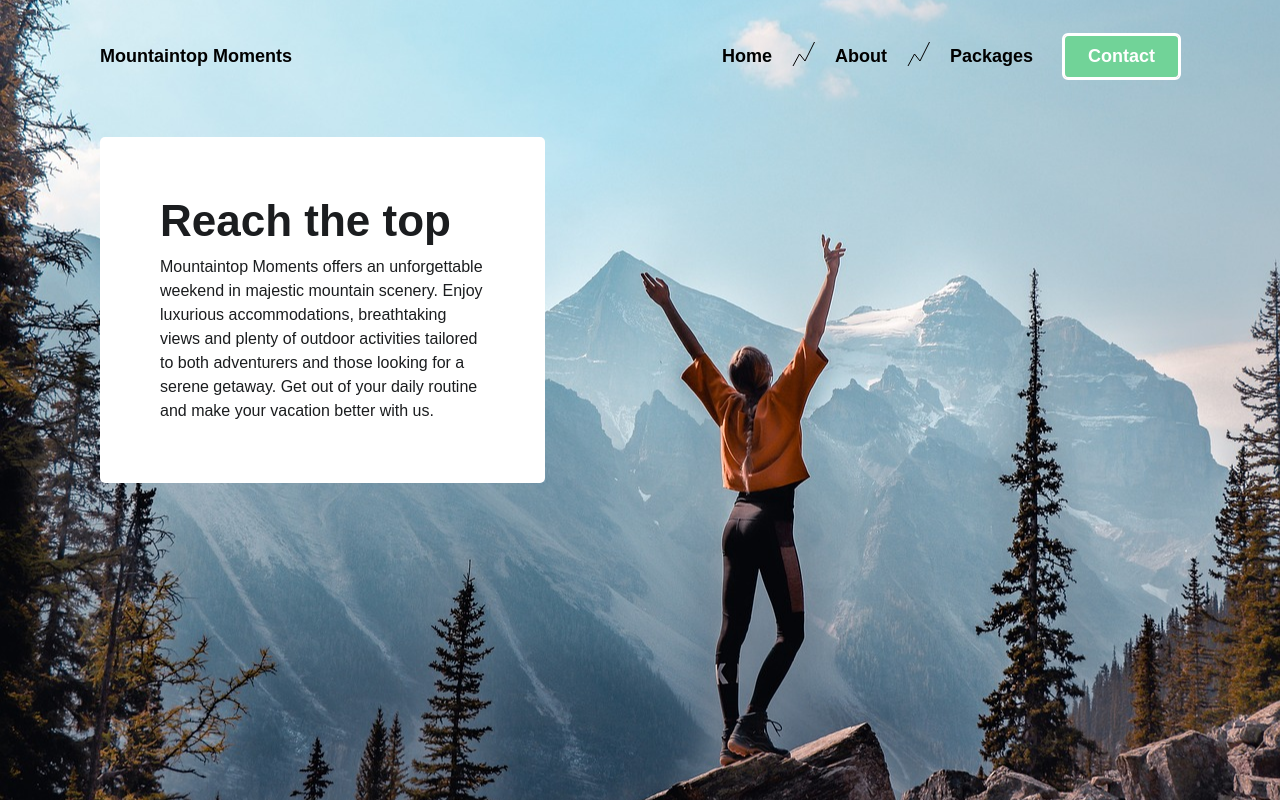
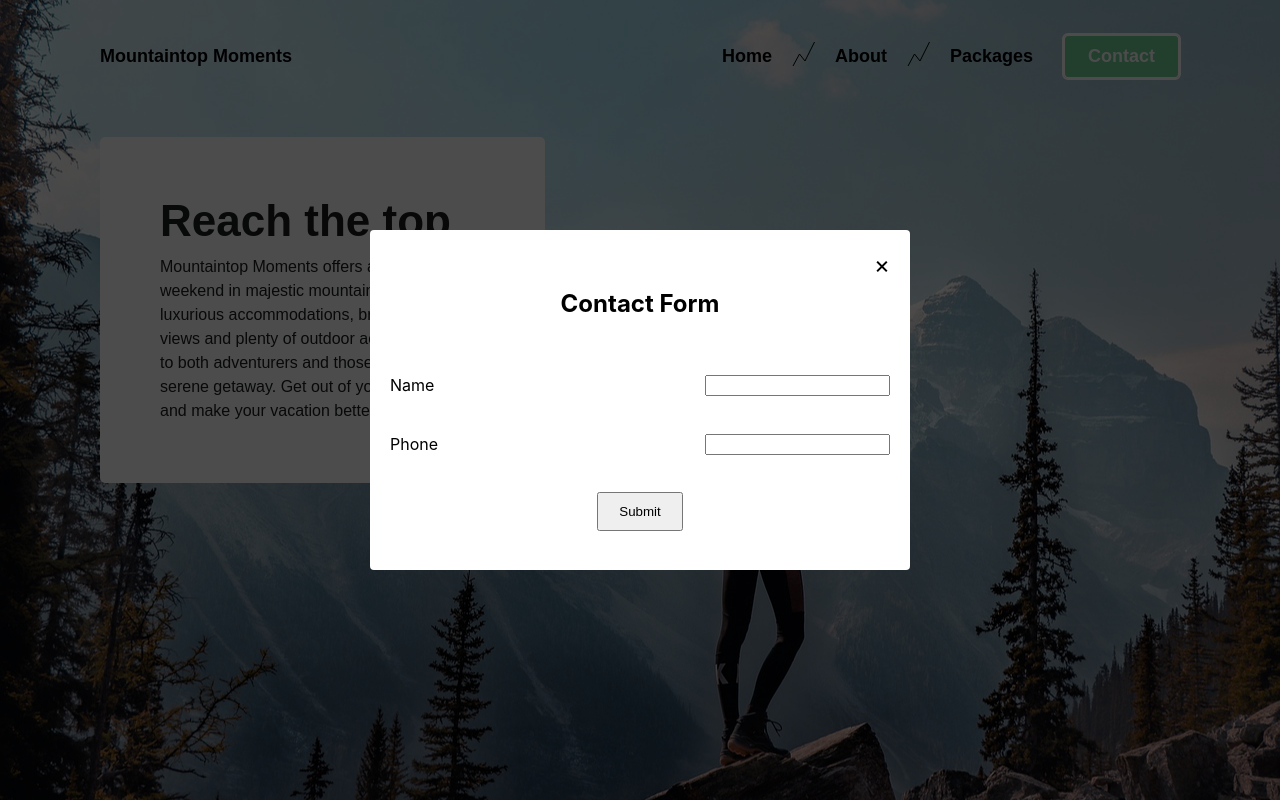
Before and after one commit to vero-git-hub/mountain-moments, a React (Create React App) app: page / in a window 1280 px wide. Both pictures are taken after a click on the button "Contact". Built offline with nearby package versions, Linux system fonts and the light colour scheme.

Commit message:
modal: contact

```diff
--- a/src/App.js
+++ b/src/App.js
@@ -1,21 +1,28 @@
 import './App.css';
-import React from 'react';
-import FirstScreen from "./components/FirstScreen";
+import React, {useState} from 'react';
+import FirstScreen from "./components/first_screen/FirstScreen";
 import Slider from './components/Slider';
 import AboutUs from './components/AboutUs';
 import Packages from './components/Packages';
 import ContactForm from './components/ContactForm';
 import Footer from './components/Footer';
+import Modal from './components/modal/Modal';
 
-const App = () => (
-    <div className="app">
-        <FirstScreen />
-        <Slider />
-        <AboutUs />
-        <Packages />
-        <ContactForm />
-        <Footer />
-    </div>
-);
+const App = () => {
+    const [isModalOpen, setModalOpen] = useState(false);
+
+    return (
+        <div className="app">
+            <FirstScreen isModalOpen={isModalOpen} setModalOpen={setModalOpen}/>
+            <Slider/>
+            <AboutUs/>
+            <Packages/>
+            <ContactForm/>
+            <Footer/>
+
+            <Modal isOpen={isModalOpen} onClose={() => setModalOpen(false)} />
+        </div>
+    );
+};
 
 export default App;
--- a/src/components/FirstScreen.js
+++ b/src/components/first_screen/FirstScreen.js
@@ -3,9 +3,9 @@ import Header from "./Header";
 import MainBanner from "./MainBanner";
 import './FirstScreen.css';
 
-const FirstScreen = () => (
+const FirstScreen = ({ isModalOpen, setModalOpen }) => (
     <div className="first-screen">
-        <Header />
+        <Header isModalOpen={isModalOpen} setModalOpen={setModalOpen}/>
         <MainBanner />
     </div>
 );
--- a/src/components/Header.js
+++ b/src/components/first_screen/Header.js
@@ -1,7 +1,7 @@
 import React from 'react';
 import './Header.css';
 
-const Header = () => (
+const Header = ({ isModalOpen, setModalOpen }) => (
     <header className="header">
         <div className="logo">Mountaintop Moments</div>
         <nav className="navigation">
@@ -12,7 +12,7 @@ const Header = () => (
                 <li><img src = "/separator.svg" alt="Separator"/></li>
                 <li><a href="#packages">Packages</a></li>
             </ul>
-            <button className="cta-button">Contact</button>
+            <button className="cta-button" onClick={() => setModalOpen(!isModalOpen)}>Contact</button>
         </nav>
     </header>
 );
--- /dev/null
+++ b/src/components/modal/Modal.css
@@ -0,0 +1,44 @@
+.modal {
+    position: fixed;
+    top: 0;
+    left: 0;
+    width: 100%;
+    height: 100%;
+    background-color: rgba(0, 0, 0, 0.7);
+    z-index: 9999;
+    display: flex;
+    justify-content: center;
+    align-items: center;
+}
+
+.modal-content {
+    background-color: #fff;
+    width: 500px;
+    height: 300px;
+    position: relative;
+    padding: 20px;
+    border-radius: 4px;
+    display: flex;
+    flex-direction: column;
+    align-items: center;
+    justify-content: space-around;
+}
+
+.close-button {
+    position: absolute;
+    right: 20px;
+    top: 20px;
+    font-size: 24px;
+    cursor: pointer;
+}
+
+.form-row {
+    display: flex;
+    justify-content: space-between;
+    width: 100%;
+}
+
+.submit-button {
+    padding: 10px 20px;
+    cursor: pointer;
+}
--- /dev/null
+++ b/src/components/modal/Modal.js
@@ -0,0 +1,30 @@
+import React from 'react';
+import './Modal.css';
+
+const Modal = ({ isOpen, onClose }) => {
+	if (!isOpen) {
+		return null;
+	}
+
+	return (
+		<div className="modal">
+			<div className="modal-content">
+				<span className="close-button" onClick={onClose}>
+				  &times;
+				</span>
+				<h2>Contact Form</h2>
+				<div className="form-row">
+					<label htmlFor="name">Name</label>
+					<input type="text" id="name" />
+				</div>
+				<div className="form-row">
+					<label htmlFor="phone">Phone</label>
+					<input type="text" id="phone" />
+				</div>
+				<button className="submit-button">Submit</button>
+			</div>
+		</div>
+	);
+};
+
+export default Modal;
```
Also changed, not shown: src/components/first_screen/FirstScreen.css (renamed from src/components/FirstScreen.css), src/components/first_screen/Header.css (renamed from src/components/Header.css), src/components/first_screen/MainBanner.js (renamed from src/components/MainBanner.js).
